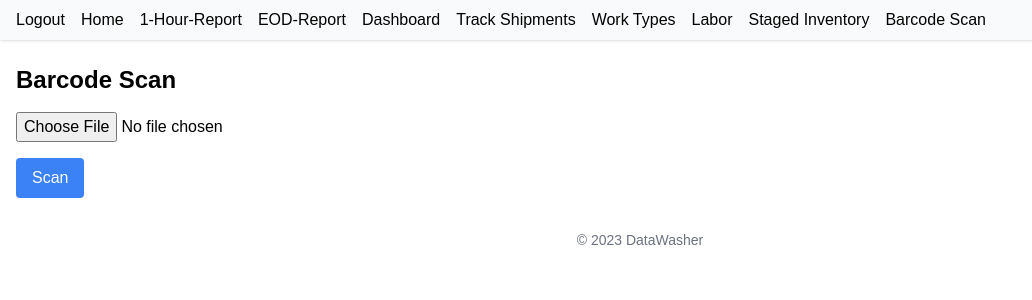
After one commit to kamekazz/DataWasher, a Flask app: page /barcode-scan in a window 1280 px wide. The commit adds this page. Shown: the top 300 px of the page, without its empty margins (0-1032 px from the left). Run offline with Flask 3, Linux system fonts and the light colour scheme; the visitor is signed in with stand-in values (Sample User, id 1); some libraries are stand-ins or nearby versions.

Commit message:
Add template for barcode scanning

```diff
--- a/requirements.txt
+++ b/requirements.txt
@@ -29,3 +29,4 @@ tzdata==2025.2
 Werkzeug==3.1.3
 WTForms==3.2.1
 requests==2.31.0
+opencv-contrib-python-headless==4.10.0.84
--- a/routes.py
+++ b/routes.py
@@ -1,4 +1,6 @@
 import os
+import cv2
+import numpy as np
 from flask import (
     Blueprint,
     render_template,
@@ -153,6 +155,31 @@ def track_shipments():
     )
 
 
+
+@bp.route("/barcode-scan", methods=["GET", "POST"])
+@login_required
+def barcode_scan():
+    message = None
+    decoded = None
+    if request.method == "POST":
+        uploaded_file = request.files.get("file")
+        if uploaded_file and uploaded_file.filename:
+            file_bytes = np.frombuffer(uploaded_file.read(), np.uint8)
+            image = cv2.imdecode(file_bytes, cv2.IMREAD_GRAYSCALE)
+            detector = cv2.barcode_BarcodeDetector()
+            ok, decoded_info, _, _ = detector.detectAndDecode(image)
+            if ok and decoded_info:
+                decoded = decoded_info[0]
+            else:
+                message = "No barcode detected"
+        else:
+            message = "No file uploaded"
+    return render_template(
+        "pages/barcode_scan.html",
+        title="Barcode Scan",
+        message=message,
+        decoded=decoded,
+    )
 
 @bp.route("/greet/<name>")
 def greet(name):
--- a/templates/elements/header.html
+++ b/templates/elements/header.html
@@ -18,6 +18,7 @@
             <a href="{{ url_for('main.list_work_types') }}">Work Types</a>
             <a href="{{ url_for('main.list_labors') }}">Labor</a>
             <a href="{{ url_for('main.list_staged_items') }}">Staged Inventory</a>
+            <a href="{{ url_for('main.barcode_scan') }}">Barcode Scan</a>
             {% else %}
             <a href="{{ url_for('main.greeting') }}">Greeting</a>
             <a href="{{ url_for('main.create_user') }}">Create User</a>
--- /dev/null
+++ b/templates/pages/barcode_scan.html
@@ -0,0 +1,15 @@
+{% include 'elements/header.html' %}
+<div class="container mx-auto px-4">
+    <h1 class="text-2xl font-bold mb-4">Barcode Scan</h1>
+    {% if message %}
+    <div class="text-red-600 mb-4">{{ message }}</div>
+    {% endif %}
+    {% if decoded %}
+    <div class="mb-4">Decoded barcode: <span class="font-mono">{{ decoded }}</span></div>
+    {% endif %}
+    <form method="post" enctype="multipart/form-data" class="space-y-4">
+        <input type="file" name="file" accept="image/*" class="block" />
+        <button type="submit" class="bg-blue-500 text-white px-4 py-2 rounded">Scan</button>
+    </form>
+</div>
+{% include 'elements/footer.html' %}
```
